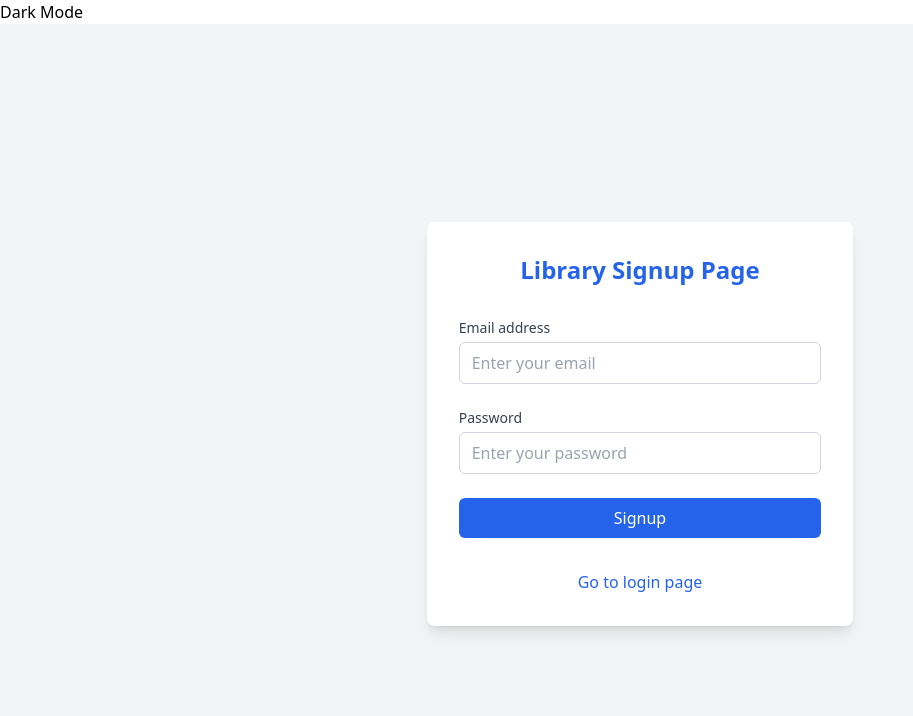
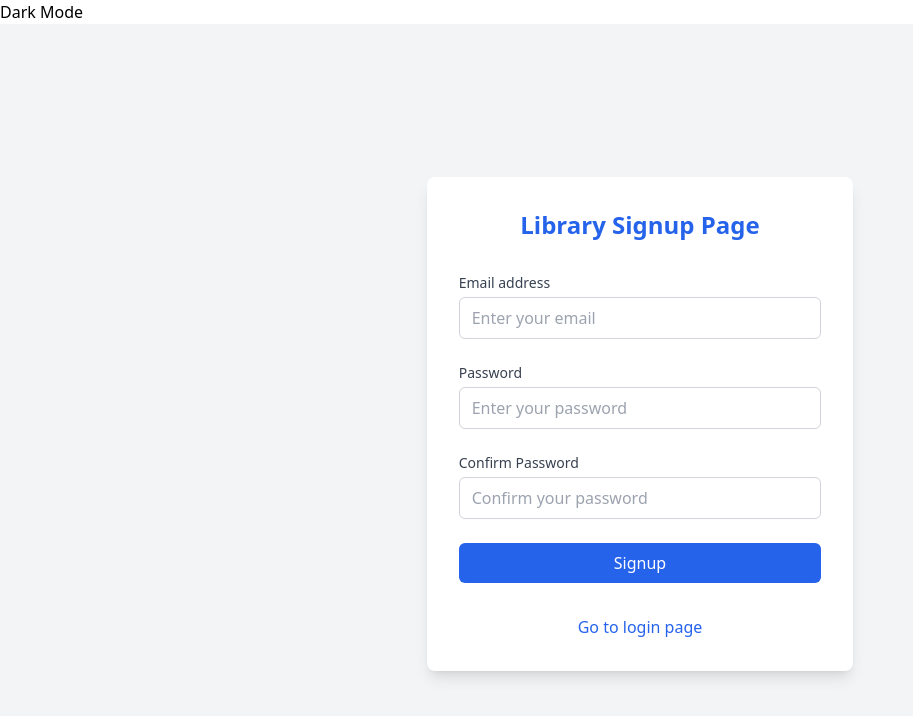
Before and after one commit to satyamhacker/studentLibraryManagment, a React (Vite) app in the folder frontEnd/: page / in a window 1280 px wide. Shown: the top 716 px of the page, without its empty margins (0-913 px from the left). Built offline with nearby package versions, Linux system fonts and the light colour scheme; no server answers.

Commit message:
feat(auth): enhance signup functionality and improve error handling
- Add confirm password field and validation
- Improve error messages and handling
- Update success message and navigation flow
- Refactor API response handling for better error display

```diff
--- a/frontEnd/src/auth/Signup.jsx
+++ b/frontEnd/src/auth/Signup.jsx
@@ -6,7 +6,7 @@ import { signupUrl } from "../url/urlConfig.js"
 
 const Signup = () => {
   const page = "Library Signup Page";
-  const [formData, setFormData] = useState({ email: "", password: "" });
+  const [formData, setFormData] = useState({ email: "", password: "", confirmPassword: "" });
   const [errorMessage, setErrorMessage] = useState("");
   const [loading, setLoading] = useState(false);
   const navigate = useNavigate();
@@ -30,8 +30,15 @@ const Signup = () => {
       setLoading(false);
       return;
     }
+
     if (formData.password.length < 6) {
       setErrorMessage("Password must be at least 6 characters.");
+      setLoading(false);
+      return;
+    }
+
+    if (formData.password !== formData.confirmPassword) {
+      setErrorMessage("Password and Confirm Password do not match.");
       setLoading(false);
       return;
     }
@@ -42,17 +49,25 @@ const Signup = () => {
       );
 
       // Check if the response indicates success
-      if (response === "User created") {
-        alert("User created. Now you can login."); // Consider replacing with a toast for better UX
+      if (response.success === true) {
+        alert(response.message || "Signup successful!");
         navigate("/login");
-      } else if (response.error === "User already exists") {
-        setErrorMessage("User already exists. Please use a different email.");
+      } else if (response.message) {
+        setErrorMessage(response.message);
+      } else if (response.error) {
+        setErrorMessage(response.error);
       } else {
         setErrorMessage("There was an error creating the user. Please try again.");
       }
     } catch (error) {
       console.error("Signup failed:", error);
-      setErrorMessage("There is some network error. Please try again later.");
+      if (error?.message) {
+        setErrorMessage(error.message);
+      } else if (error?.error) {
+        setErrorMessage(error.error);
+      } else {
+        setErrorMessage("There is some network error. Please try again later.");
+      }
     } finally {
       setLoading(false);
     }
@@ -100,6 +115,21 @@ const Signup = () => {
               className="w-full px-3 py-2 mt-1 border border-gray-300 rounded-md focus:outline-none focus:ring-2 focus:ring-blue-500"
             />
           </div>
+          <div>
+            <label htmlFor="confirmPassword" className="block text-sm font-medium text-gray-700">
+              Confirm Password
+            </label>
+            <input
+              type="password"
+              id="confirmPassword"
+              name="confirmPassword"
+              placeholder="Confirm your password"
+              value={formData.confirmPassword}
+              onChange={handleInputChange}
+              required
+              className="w-full px-3 py-2 mt-1 border border-gray-300 rounded-md focus:outline-none focus:ring-2 focus:ring-blue-500"
+            />
+          </div>
           <button
             type="submit"
             disabled={loading}
```
